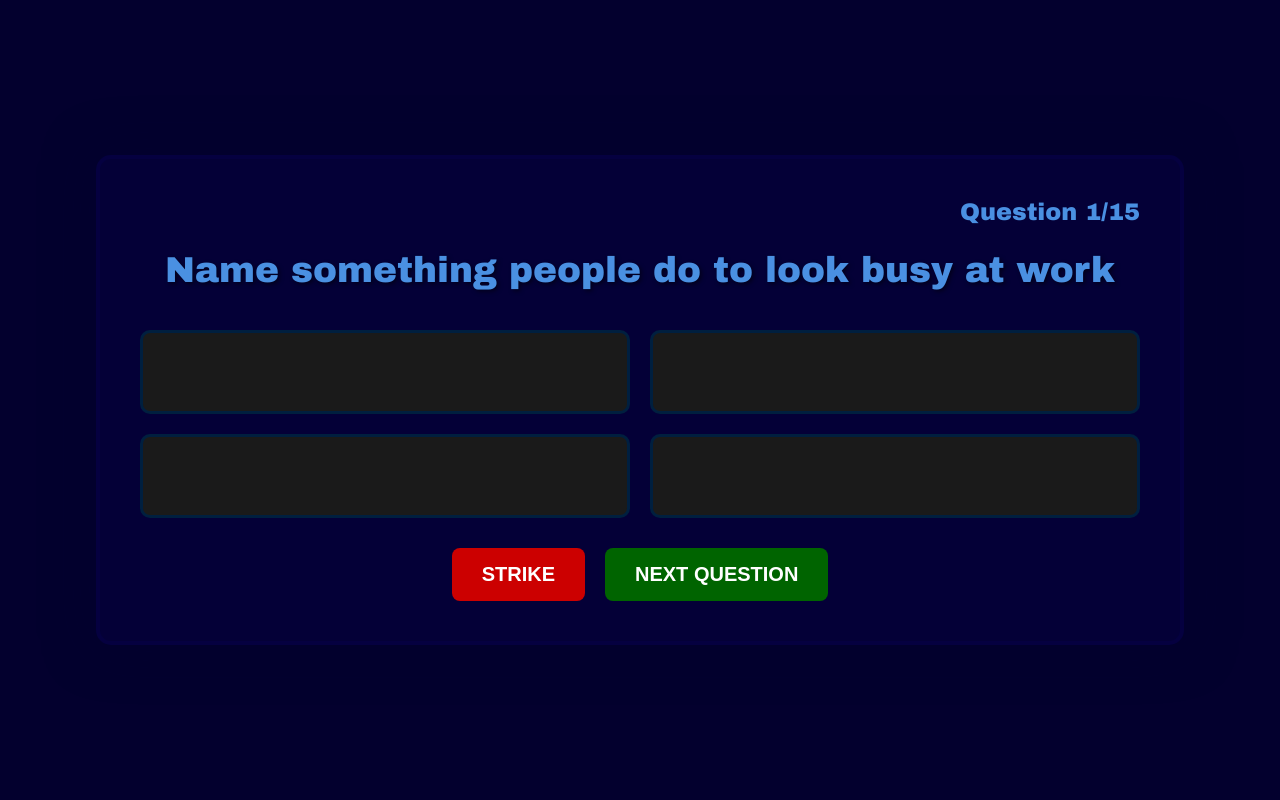
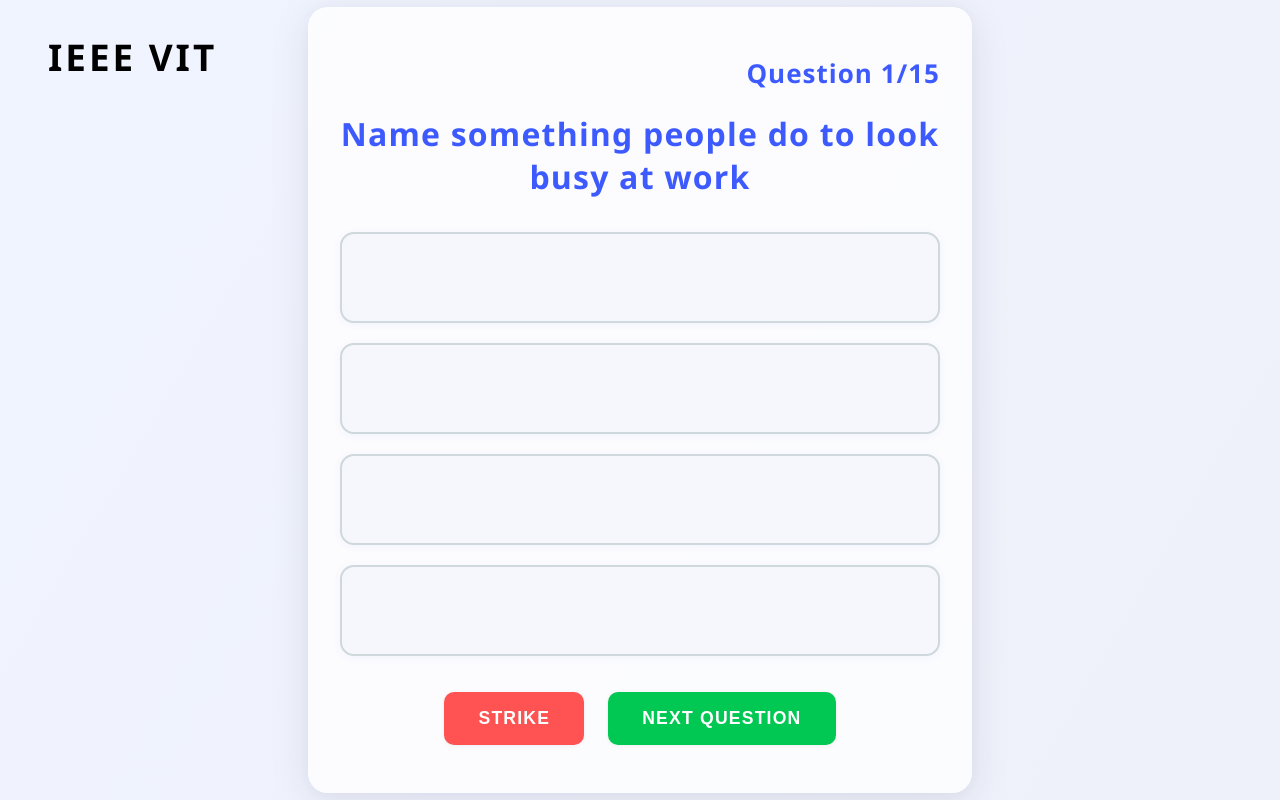
Before and after one commit to pixeLatedbLue/familyfeud-ieee, a plain HTML site: page index.html in a window 1280 px wide. Drawn offline with Linux system fonts and the light colour scheme.

Commit message:
update: frontend, questions

```diff
--- a/index.html
+++ b/index.html
@@ -4,9 +4,10 @@
     <meta charset="UTF-8">
     <meta name="viewport" content="width=device-width, initial-scale=1.0">
     <title>Family Feud</title>
-    <link rel="stylesheet" href="style.css">
+    <link rel="stylesheet" href="newcss.css">
 </head>
 <body>
+    <div class="ieee-vit-brand">IEEE VIT</div>
     <div id="game-container">
         <div id="question-counter">Question 1/15</div>
         <h1 id="question">Name something that might be brewing.</h1>
--- /dev/null
+++ b/newcss.css
@@ -0,0 +1,206 @@
+body {
+    font-family: 'Segoe UI', Arial, sans-serif;
+    background: linear-gradient(120deg, #f0f4ff 0%, #eef1f9 100%);
+    margin: 0;
+    min-height: 100vh;
+    display: flex;
+    justify-content: center;
+    align-items: center;
+    color: #26264d;
+}
+
+.ieee-vit-brand {
+    position: absolute;
+    top: 32px;
+    left: 48px;
+    font-size: 2.3rem;
+    font-family: 'Segoe UI', 'Arial Black', Arial, sans-serif;
+    color: black;
+    font-weight: 900;
+    letter-spacing: 3px;
+    z-index: 15;
+}
+
+#game-container {
+    background-color: #ffffffcc;
+    padding: 48px 32px;
+    border-radius: 20px;
+    width: 95%;
+    max-width: 600px;
+    box-shadow: 0 8px 40px rgba(38,38,77,0.10), 0 1.5px 12px rgba(80,80,120,0.04);
+    border: none;
+}
+
+#question-counter {
+    color: #3d5afe;
+    text-align: right;
+    font-size: 26px;
+    margin-bottom: 16px;
+    font-weight: 600;
+    letter-spacing: 1px;
+}
+
+#question {
+    color: #3d5afe;
+    text-align: center;
+    font-size: 2rem;
+    margin-bottom: 34px;
+    font-weight: bold;
+    text-shadow: none;
+    letter-spacing: 1.2px;
+}
+
+#answer-board {
+    display: flex;
+    flex-direction: column;
+    gap: 20px;
+    margin-bottom: 36px;
+}
+
+.answer-card {
+    background-color: #f5f7fc;
+    border: 2px solid #cfd8dc;
+    border-radius: 14px;
+    padding: 24px 20px;
+    cursor: pointer;
+    transition: transform 0.18s, border-color 0.18s, box-shadow 0.18s;
+    box-shadow: 0 1.5px 8px rgba(61, 90, 254, 0.06);
+}
+
+.answer-card:hover {
+    transform: translateY(-3px) scale(1.03);
+    border-color: #3d5afe;
+    box-shadow: 0 8px 24px rgba(61, 90, 254, 0.10);
+}
+
+.answer-content {
+    display: flex;
+    justify-content: space-between;
+    align-items: center;
+    visibility: hidden;
+    opacity: 0;
+    transition: visibility 0.24s, opacity 0.24s;
+}
+
+.answer-card.revealed .answer-content {
+    visibility: visible;
+    opacity: 1;
+}
+
+.answer-text {
+    font-size: 1.2rem;
+    color: #21214d;
+    letter-spacing: 1px;
+    font-weight: 500;
+    text-transform: uppercase;
+}
+
+.answer-score {
+    background: linear-gradient(90deg, #3d5afe 60%, #4a90e2 100%);
+    color: #fff;
+    padding: 7px 16px;
+    border-radius: 7px;
+    font-weight: bold;
+    font-size: 1.15rem;
+    box-shadow: 0 0.5px 4px rgba(61,90,254,.08);
+    min-width: 48px;
+    text-align: center;
+    margin-left: 18px;
+}
+
+.button-container {
+    display: flex;
+    justify-content: center;
+    gap: 24px;
+    margin-top: 32px;
+}
+
+#strike-button, #next-button {
+    padding: 16px 34px;
+    font-size: 1.1rem;
+    font-weight: bold;
+    border: none;
+    border-radius: 10px;
+    cursor: pointer;
+    transition: transform 0.16s, filter 0.16s;
+    text-transform: uppercase;
+    letter-spacing: 1.2px;
+    box-shadow: 0 0.7px 4px rgba(0,0,0,0.06);
+}
+
+#strike-button {
+    background-color: #ff5252;
+    color: #fff;
+}
+
+#next-button {
+    background-color: #00c853;
+    color: #fff;
+}
+
+#strike-button:hover, #next-button:hover {
+    transform: translateY(-1px) scale(1.04);
+    filter: brightness(1.15);
+}
+
+#strike-button:active, #next-button:active {
+    transform: translateY(1px);
+}
+
+#strike-overlay {
+    position: fixed;
+    top: 0;
+    left: 0;
+    width: 100%;
+    height: 100%;
+    background-color: rgba(38, 38, 77, 0.88);
+    display: none;
+    justify-content: center;
+    align-items: center;
+    z-index: 1000;
+}
+
+#strike-overlay.visible {
+    display: flex;
+}
+
+#strike-x {
+    color: #ff5252;
+    font-size: 320px;
+    font-weight: bold;
+    text-shadow: 0 0 40px rgba(255,82,82,0.36);
+}
+
+@media (max-width: 640px) {
+    #game-container {
+        padding: 18px 5px;
+        width: 99%;
+    }
+    #question {
+        font-size: 1.3rem;
+    }
+    .answer-text {
+        font-size: 1rem;
+    }
+    .button-container {
+        flex-direction: column;
+        gap: 12px;
+    }
+    #strike-button, #next-button {
+        width: 98%;
+    }
+    #strike-x {
+        font-size: 130px;
+    }
+}
+@media (max-width: 640px) {
+    .ieee-vit-brand {
+        top: 16px;
+        left: 12px;
+        font-size: 1.35rem;
+    }
+    #game-container {
+        padding: 18px 5px;
+        width: 99%;
+    }
+}
--- a/script.js
+++ b/script.js
@@ -2,10 +2,10 @@ const questions = [
     {
         question: "Name something people do to look busy at work",
         answers: [
-            { text: "Faking a call", score: 50 },
-            { text: "Typing jibberish", score: 30 },
-            { text: "Walk around", score: 20 },
-            { text: "Take a break", score: 10 }
+            { text: "Fake a call", score: 50 },
+            { text: "Type jibberish", score: 30 },
+            { text: "Get their steps in", score: 20 },
+            { text: "Take a smoking break", score: 10 }
         ]
     },
     {
@@ -20,50 +20,50 @@ const questions = [
     {
         question: "Name something that you hide from your roommate",
         answers: [
-            { text: "Maggi", score: 50 },
-            { text: "Chips", score: 30 },
-            { text: "Homemade Snacks", score: 20 },
+            { text: "Bhai kitna pada?", score: 50 },
+            { text: "Ghar ka khaana", score: 30 },
+            { text: "Conversations with bf/gf", score: 20 },
             { text: "Personal Diary", score: 10 }
         ]
     },
     {
         question: "Name something people pretend to love on a first meet",
         answers: [
-            { text: "Reading", score: 50 },
-            { text: "Exercising", score: 30 },
-            { text: "Matcha Coffee", score: 20 },
-            { text: "F1", score: 10 }
+            { text: "Taylor Swift", score: 50 },
+            { text: "Matcha", score: 30 },
+            { text: "F1", score: 20 },
+            { text: "Marathons", score: 10 }
         ]
     },
     {
-        question: "Reasons you give to ghost someone",
+        question: "Reasons you give to breakup",
         answers: [
-            { text: "Studying", score: 50 },
-            { text: "Sleeping", score: 30 },
-            { text: "Emergency", score: 20 },
-            { text: "Not well", score: 10 }
+            { text: "It's not you it's me", score: 50 },
+            { text: "You deserve someone better", score: 30 },
+            { text: "Abba nahi maanenge", score: 20 },
+            { text: "My bestie doesnt like you", score: 10 }
         ]
     },
     {
         question: "Name an item every hostel room must have",
         answers: [
             { text: "Kettle", score: 50 },
-            { text: "Iron", score: 30 },
-            { text: "Mirror", score: 20 },
-            { text: "Bug ", score: 10 }
+            { text: "Maggi", score: 30 },
+            { text: "Extension cord", score: 20 },
+            { text: "Iron", score: 10 }
         ]
     },
     {
         question: "What should you not say to your teacher",
         answers: [
-            { text: "You are wrong", score: 50 },
-            { text: "I was present that day", score: 30 },
-            { text: "I didnt study", score: 20 },
-            { text: "*ignores*", score: 10 }
+            { text: "Is this graded", score: 50 },
+            { text: "Maam attendance", score: 30 },
+            { text: "Maam time's up", score: 20 },
+            { text: "Will you marry me?", score: 10 }
         ]
     },
     {
-        question: "Famous places on campus",
+        question: "Famous places in campus",
         answers: [
             { text: "Foodys", score: 50 },
             { text: "DC/FC", score: 30 },
@@ -74,8 +74,8 @@ const questions = [
     {
         question: "Name the most favourite academic blocks",
         answers: [
-            { text: "Technology Tower", score: 50 },
-            { text: "Main Building", score: 30 },
+            { text: "TT", score: 50 },
+            { text: "PRP", score: 30 },
             { text: "SJT", score: 20 },
             { text: "MB", score: 10 }
         ]
@@ -92,36 +92,36 @@ const questions = [
     {
         question: "Roommates are doing what right before CATS",
         answers: [
-            { text: "Last minute study", score: 50 },
-            { text: "Panicking", score: 30 },
-            { text: "Making notes", score: 20 },
-            { text: "Praying", score: 10 }
+            { text: "Black market", score: 50 },
+            { text: "Rage baiting", score: 30 },
+            { text: "\"Summarise these 10 pages\"", score: 20 },
+            { text: "Binge watching The summer I Turned Pretty", score: 10 }
         ]
     },
     {
         question: "Excuses for being late to class",
         answers: [
-            { text: "No lift", score: 50 },
-            { text: "Overslept", score: 30 },
-            { text: "Unwell", score: 20 },
-            { text: "Got lost", score: 10 }
+            { text: "Maam didnt get shuttle", score: 50 },
+            { text: "I had a class in MB", score: 30 },
+            { text: "Proctor meeting", score: 20 },
+            { text: "Mess line was too long", score: 10 }
         ]
     },
     {
         question: "Types of people in class",
         answers: [
-            { text: "Reel Scrollers", score: 50 },
-            { text: "Sleepers", score: 30 },
-            { text: "Backbenchers", score: 20 },
-            { text: "Annoying First Benchers", score: 10 }
+            { text: "The 9 ptr", score: 50 },
+            { text: "\"Maam we have a quiz today\"", score: 30 },
+            { text: "Creeps", score: 20 },
+            { text: "Couples", score: 10 }
         ]
     },
     {
         question: "Name a time when students always feel sleepy",
         answers: [
-            { text: "All day except the night", score: 50 },
+            { text: "In exam hall", score: 50 },
             { text: "8am class", score: 30 },
-            { text: "During cats", score: 20 },
+            { text: "One night before CATs", score: 20 },
             { text: "2pm class", score: 10 }
         ]
     },
@@ -130,10 +130,46 @@ const questions = [
         answers: [
             { text: "Hulk", score: 50 },
             { text: "King Kong", score: 30 },
-            { text: "Godzilla", score: 20 },
-            { text: "Olaf", score: 10 }
+            { text: "Dory", score: 20 },
+            { text: "Pikachu", score: 10 }
         ]
     },
+    {
+        question: "What can you do during gravitas",
+        answers: [
+            { text: "Hack the Hackathon", score: 50 },
+            { text: "Run after OD", score: 30 },
+            { text: "Checkout all the stalls", score: 20 },
+            { text: "Bed rotting", score: 10 }
+        ]
+    },
+    {
+        question: "Name something you try to get off but always comes back",
+        answers: [
+            { text: "Ex", score: 50 },
+            { text: "Fat", score: 30 },
+            { text: "Dandruff", score: 20 },
+            { text: "Red tag", score: 10 }
+        ]
+    },
+    {
+        question: "Name something you don't want people to ask you for",
+        answers: [
+            { text: "Girlfriend", score: 50 },
+            { text: "Weight", score: 30 },
+            { text: "Salary", score: 20 },
+            { text: "Cat marks", score: 10 }
+        ]
+    },
+    {
+        question: "Name somethiong a funeral director would hate to dicover about the body they're about to bury",
+        answers: [
+            { text: "It's the wrong person", score: 50 },
+            { text: "It's missing", score: 30 },
+            { text: "It stinks", score: 20 },
+            { text: "That it's alive", score: 10 }
+        ]
+    }
 ];
 
 document.addEventListener('DOMContentLoaded', () => {
```
